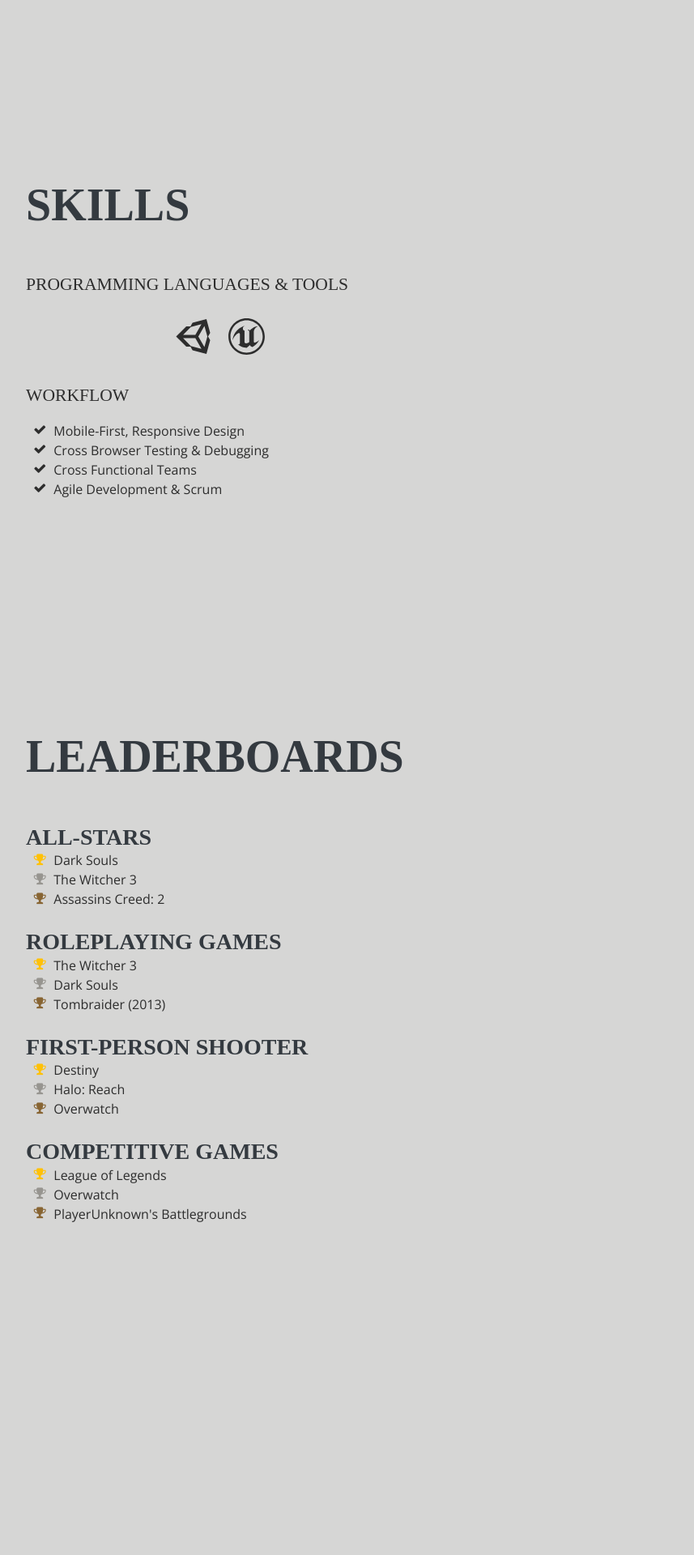
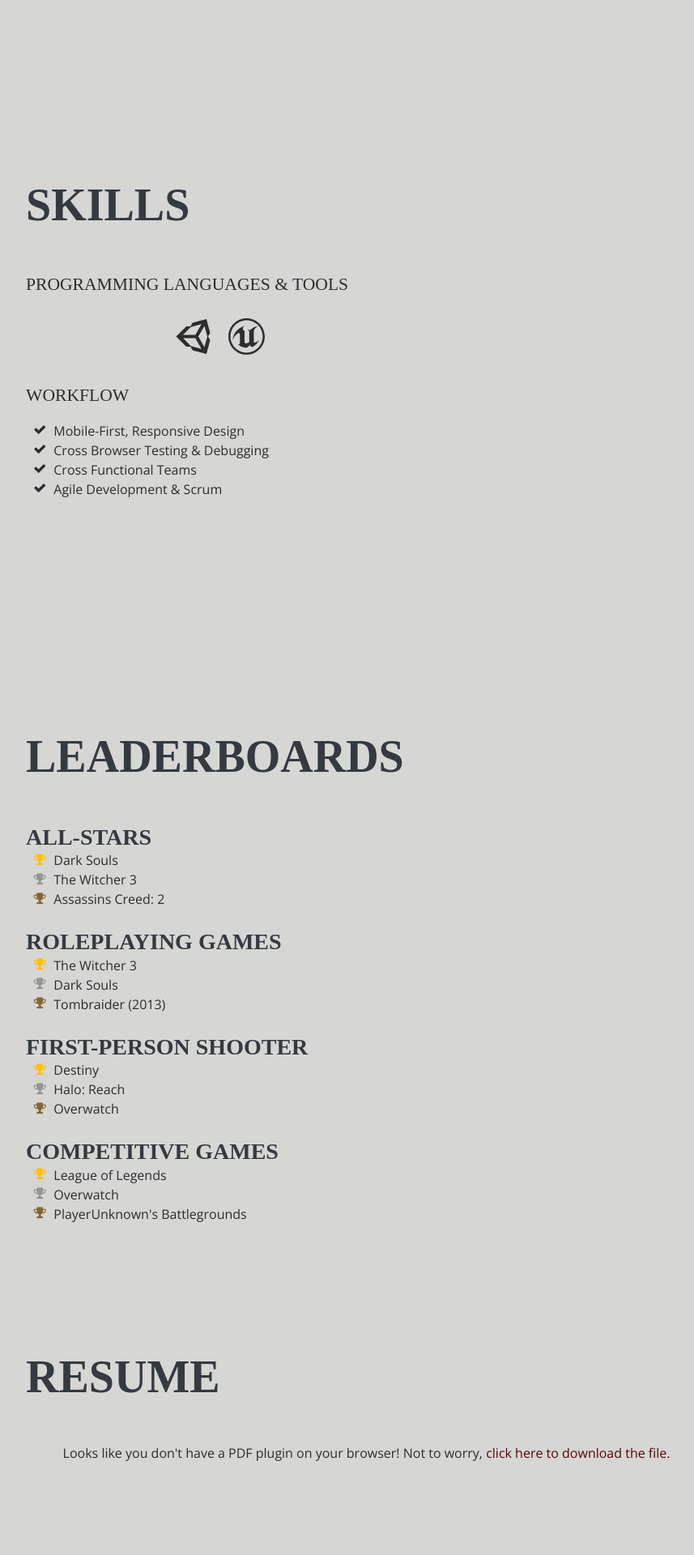
Before and after one commit to ConnorParrish/flask_portfolio, a Flask app: page / in a window 1280 px wide. Shown: the part 4440-6360 px from the top of the page at 81% size, without its empty margins (288-1145 px from the left). Before the commit the page ends 5949 px from the top, so only its background shows below. Run offline with Flask 2, Linux system fonts and the light colour scheme; some libraries are stand-ins or nearby versions; some web fonts are replaced.

Commit message:
Added Resume section.

```diff
--- a/static/css/resume.css
+++ b/static/css/resume.css
@@ -179,3 +179,17 @@
 a:hover, a:focus, a:active {
   color: var(--secondary-color);
 }
+
+.inline-resume {
+ width:100%;
+ height:800px;
+}
+
+@media (min-width: 992px) {
+  .inline-resume {
+    margin-left:auto;
+    margin-right:auto;
+    width: 90%;
+    height:800px;
+  }
+}
--- a/templates/index.html
+++ b/templates/index.html
@@ -50,7 +50,7 @@
           <h1 class="mb-0">{{ first_name }}
             <span class="text-primary">{{ last_name }}</span>
           </h1>
-          <div class="subheading mb-5">{{ address }} · {{ phone_number }} ·
+          <div class="subheading mb-5">{{ address }} · <a href="tel:{{ phone_number }}">{{ phone_number }}</a> ·
             <a href="mailto:{{ email }}">{{ email }}</a>
           </div>
           <p class="mb-5">{{ bio }}</p>
@@ -185,6 +185,16 @@
           {{ leaderboard_block | safe }}
         </div>
       </section>
+      <section class="resume-section p-3 p-lg-5 d-flex flex-column" id="resume">
+        <div class="my-auto">
+          <h2 class="mb-5">Resume</h2>
+          <div class="inline-resume">
+          <object class="inline-resume" data="http://connorparrish.portfolio.s3.amazonaws.com/wp‑content/2018/04/resume.pdf" type="application/pdf">
+            <p>Looks like you don't have a PDF plugin on your browser! Not to worry, <a href="http://connorparrish.portfolio.s3.amazonaws.com/wp‑content/2018/04/resume.pdf">click here to download the file.</a></p>
+          </object>
+          </div>
+        </div>
+      </section>
 
     </div>
 
--- a/templates/navbar.html
+++ b/templates/navbar.html
@@ -31,6 +31,9 @@
           <li class="nav-item">
             <a class="nav-link js-scroll-trigger" href="#leaderboards">Leaderboards</a>
           </li>
+          <li class="nav-item">
+            <a class="nav-link js-scroll-trigger" href="#resume">Resume</a>
+          </li>
         </ul>
       </div>
     </nav>
```
